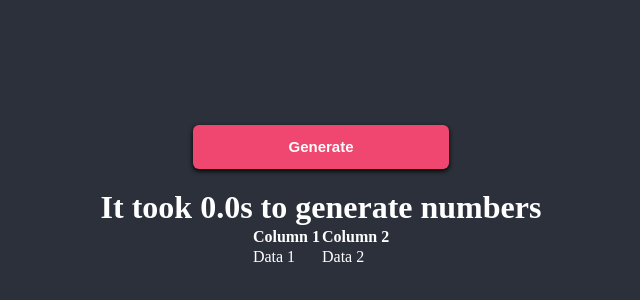
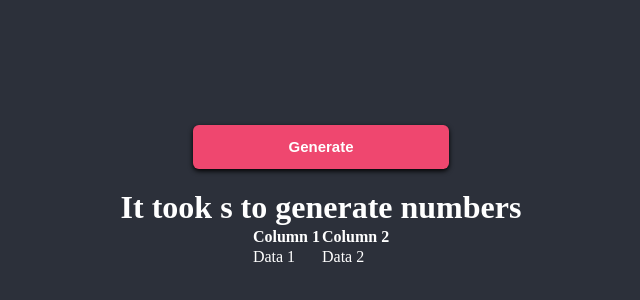
Before and after one commit to Tornike512/Random-numbers, a React (Vite) app: page / in a window 1280 px wide. Shown: the part 204-504 px from the top of the page, without its empty margins (319-959 px from the left). Built offline with nearby package versions, Linux system fonts and the light colour scheme.

Commit message:
Drop: CountLoad Utils

```diff
--- a/src/App.tsx
+++ b/src/App.tsx
@@ -1,5 +1,4 @@
 import { useState, useEffect } from "react";
-import { stopCounting } from "./Utils/countLoad";
 import ProgressBar from "./Components/ProgressBar/ProgressBar";
 
 import "./App.scss";
@@ -8,11 +7,10 @@ function App() {
   const [numbersList, setNumbersList] = useState<string[]>([]);
   const [showProgressiveBar, setShowProgressiveBar] = useState<boolean>(false);
   const [startGenerating, setStartGenerating] = useState<boolean>(false);
-  const [countLoadTime, setCountLoadTime] = useState<boolean>(false);
 
   const arrOfNums: number[] = [];
 
-  const generateOneRnadom = () => {
+  const generateOneRandom = () => {
     for (let i = 0; i < 10; i++) {
       arrOfNums.push(Math.floor(Math.random() * 10));
     }
@@ -21,7 +19,7 @@ function App() {
   useEffect(() => {
     if (startGenerating) {
       const generateWholeNumber = setTimeout(() => {
-        generateOneRnadom();
+        generateOneRandom();
         const number = `(${arrOfNums[0]}${arrOfNums[1]}${arrOfNums[2]}) ${arrOfNums[3]}${arrOfNums[4]}${arrOfNums[5]}-${arrOfNums[6]}${arrOfNums[7]}${arrOfNums[8]}`;
         setNumbersList((prev) => [...prev, number]);
       }, 1);
@@ -37,15 +35,15 @@ function App() {
     setStartGenerating(true);
   };
 
-  console.log(numbersList);
+  console.log();
 
   return (
     <main className="main-container">
       <button onClick={handleGenerateButton} className="generate">
         Generate
       </button>
-      <h1>It took {stopCounting()}s to generate numbers</h1>
-      {showProgressiveBar && <ProgressBar width={0} />}
+      <h1>It took {}s to generate numbers</h1>
+      {showProgressiveBar && <ProgressBar width={100} />}
       <table>
         <tr>
           <th>Column 1</th>
--- a/src/Components/ProgressBar/ProgressBar.scss
+++ b/src/Components/ProgressBar/ProgressBar.scss
@@ -25,7 +25,7 @@
 }
 
 .progress-moved .progress-bar2 {
-  width: 85%;
+  width: 100%;
   background-color: #ef476f;
   animation: progressAnimation 6s;
 }
@@ -36,7 +36,7 @@
     background-color: #f9bcca;
   }
   100% {
-    width: 85%;
+    width: 100%;
     background-color: #ef476f;
   }
 }
--- a/src/Utils/countLoad.ts
+++ /dev/null
@@ -1,15 +0,0 @@
-let seconds: number = 0;
-let milliseconds: number = 0;
-
-const countSeconds = setInterval(() => {
-  seconds++;
-}, 1000);
-
-const countMilliseconds = setInterval(() => {
-  milliseconds++;
-  if (milliseconds === 100) {
-    milliseconds = 0;
-  }
-}, 10);
-
-export const stopCounting = () => `${seconds}.${milliseconds}`;
```
